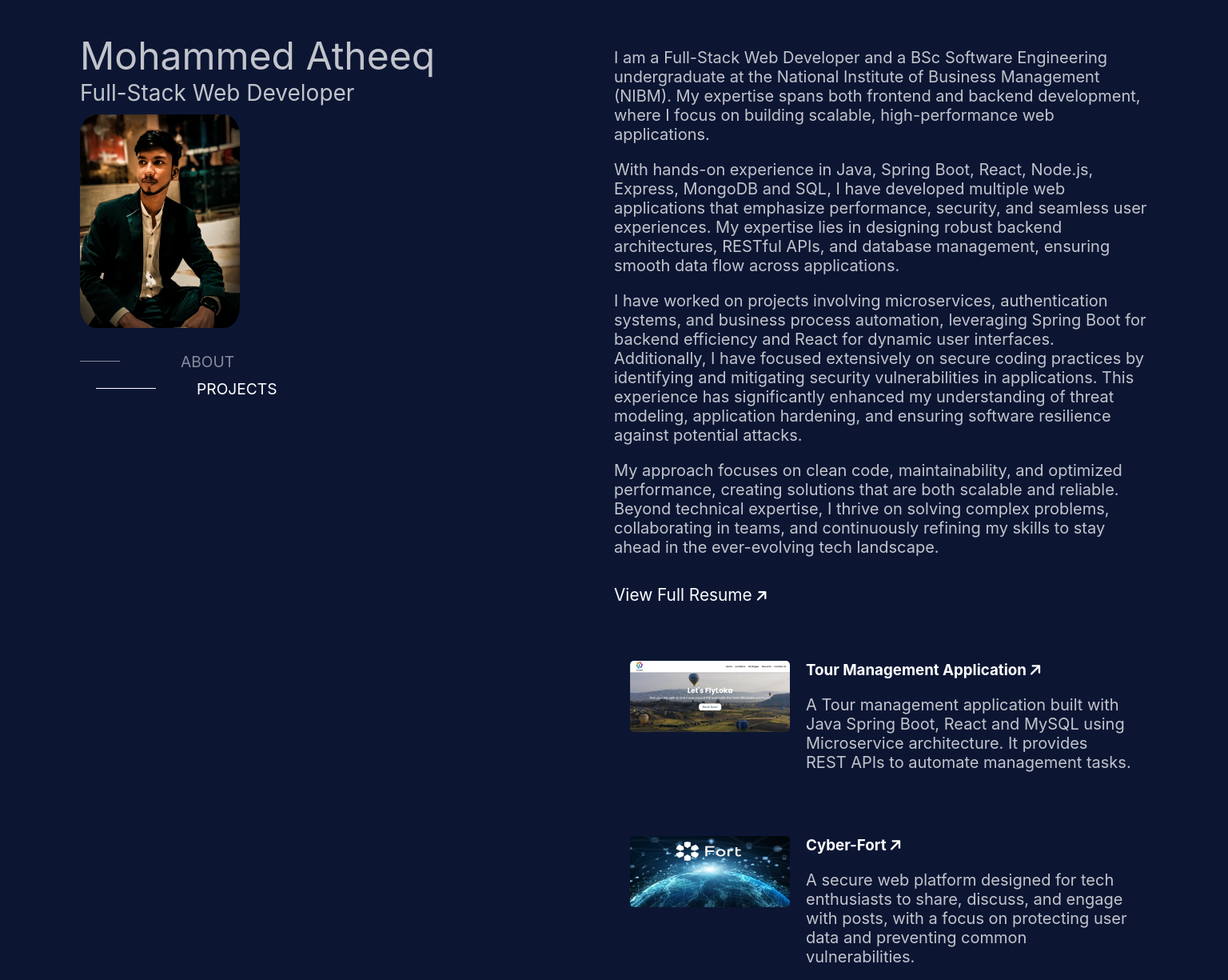
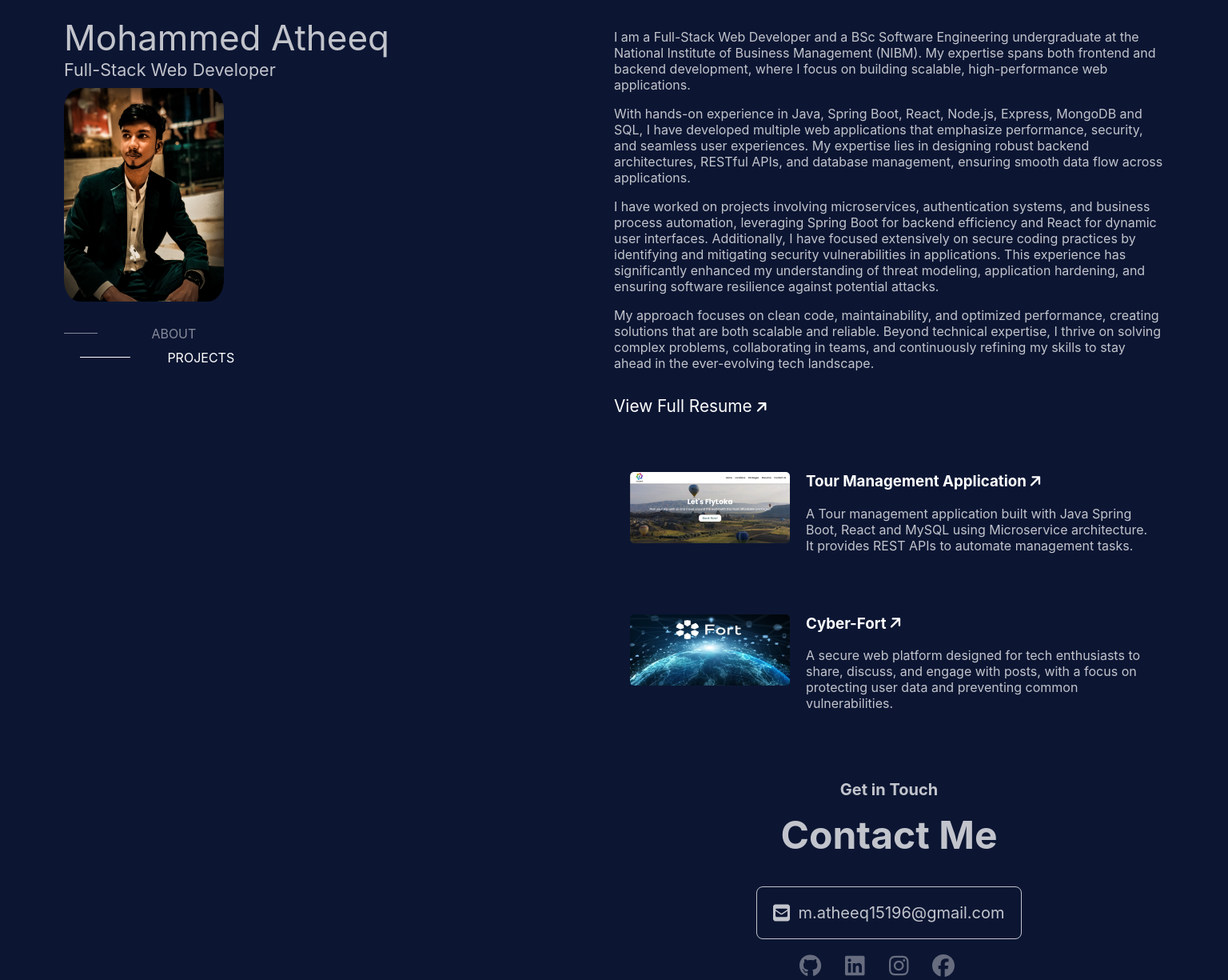
Before and after one commit to Mohammed-Atheeq/portfolio, a React (Create React App) app: page / in a window 1536 px wide. Shown: the part 60-1285 px from the top of the page at 80% size. Built offline with nearby package versions, Linux system fonts and the light colour scheme.

Commit message:
Deployed

```diff
--- a/src/App.css
+++ b/src/App.css
@@ -9,7 +9,7 @@
     background-color: #0c1633;
     display: flex;
     box-sizing: border-box;
-    max-width: 1024;
+    /* max-width: 1024; */
   }
 
   .header {
@@ -18,18 +18,18 @@
     position: fixed;
     width: 50%;
     height: 100%;
-    padding: 100px;
+    padding: 80px;
     box-sizing: border-box;
   }
 
   .profile-name {
-    font-size: 3em;
+    font-size: 2.75em;
     opacity: 0.75;
     color: #fff;
   }
 
   .role {
-    font-size: 1.75em;
+    font-size: 1.35em;
     opacity: 0.75;
     color: #fff;
   }
@@ -63,7 +63,7 @@
   .header nav ul li a {
     text-decoration: none;
     color: #fff;
-    font-size: 1.2em;
+    font-size: 1em;
     padding: 0;
   }
 
@@ -115,7 +115,7 @@
   }
 
   .footer a {
-    font-size: 2em;
+    font-size: 1.75em;
     color: #fff;
     opacity: 0.5;
     padding-right: 30px;
@@ -128,7 +128,7 @@
     width: calc(100% - 50%);
     display: flex;
     flex-direction: column;
-    padding: 100px 100px 100px 0;
+    padding: 80px 80px 80px 0;
     box-sizing: border-box;
   }
 
@@ -137,7 +137,7 @@
   }
 
   .content p {
-    font-size: 1.25em;
+    font-size: 1em;
     color: #ffffff;
     opacity: 0.75;
   }
@@ -267,22 +267,9 @@
   }
 
   .email a {
-    font-size: 1.5em;
+    font-size: 1.25em;
     color: #fff;
     text-decoration: none;
-  }
-
-  .popup {
-    position: fixed;
-    top: 20px;
-    left: 50%;
-    transform: translateX(-50%);
-    background-color: #485068;
-    color: #fff;
-    padding: 10px 20px;
-    border-radius: 5px;
-    z-index: 1000;
-    box-shadow: 0 4px 8px rgba(0, 0, 0, 0.2);
   }
 }
 
```
